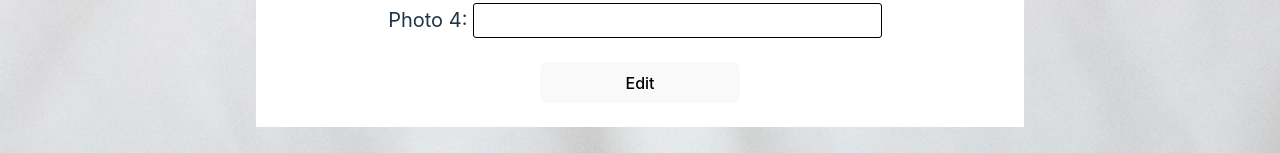
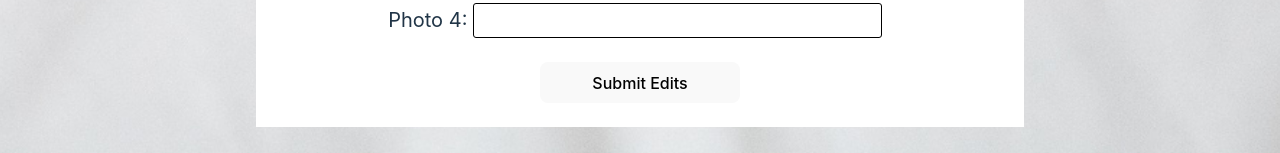
Before and after one commit to mjchin1/Moodboard-WebsiteBuilder, a React (Vite) app in the folder client/: page /edit in a window 1280 px wide. Shown: the part 1812-1965 px from the top of the page. Built offline with nearby package versions, Linux system fonts and the light colour scheme; a web font is replaced by a local one.

Commit message:
updated button text

```diff
--- a/client/src/components/EditForm.jsx
+++ b/client/src/components/EditForm.jsx
@@ -114,7 +114,7 @@ export default function WebsiteForm ({website, setWebsite}) {
          Photo 4: <input value={footerPhoto} onChange={(event) => setFooterPhoto(event.target.value)} required /> <br/>
         </label> <br/>
 
-        <button className="createWebsiteButton">Edit</button> <br/> <br/>
+        <button className="createWebsiteButton">Submit Edits</button> <br/> <br/>
 
         {editMessageModal? <EditMessageModal website= {website} toggleEditMessageModal={toggleEditMessageModal} /> : null}
 
```
